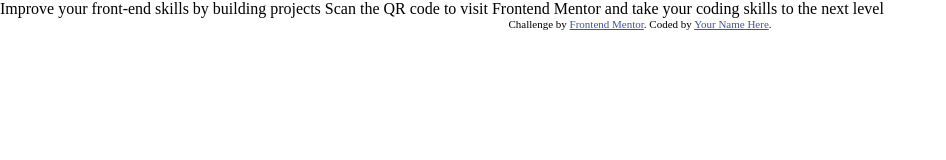
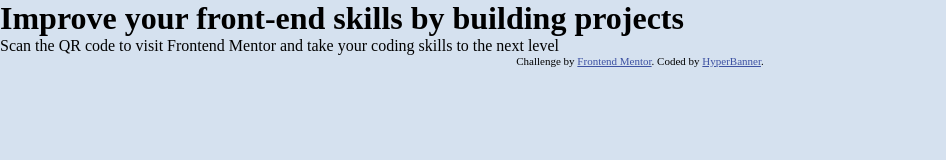
Before and after one commit to HyperBanner/qr-code-component, a plain HTML site: page index.html in a window 1280 px wide. Shown: the whole page, without its empty margins (0-946 px from the left). Drawn offline with Linux system fonts and the light colour scheme.

Commit message:
Wrapped content in div

```diff
--- a/index.html
+++ b/index.html
@@ -13,13 +13,14 @@
 </head>
 
 <body>
-  Improve your front-end skills by building projects
-
-  Scan the QR code to visit Frontend Mentor and take your coding skills to the next level
-
+  <div class="card">
+    <h1>Improve your front-end skills by building projects</h1>
+    <p>Scan the QR code to visit Frontend Mentor and take your coding skills to the next level</p>
+  </div>
   <div class="attribution">
-    Challenge by <a href="https://www.frontendmentor.io?ref=challenge" target="_blank">Frontend Mentor</a>.
-    Coded by <a href="#">Your Name Here</a>.
+    Challenge by <a href="https://www.frontendmentor.io?ref=challenge" rel="noreferrer" target="_blank">Frontend
+      Mentor</a>.
+    Coded by <a href="https://github.com/HyperBanner" rel="noreferrer" target="_blank">HyperBanner</a>.
   </div>
 </body>
 
--- a/style.css
+++ b/style.css
@@ -14,6 +14,7 @@ body {
   height: 100vh;
   display: flex;
   flex-direction: column;
+  background-color: #d5e1ef;
 }
 
 .attribution {
```
